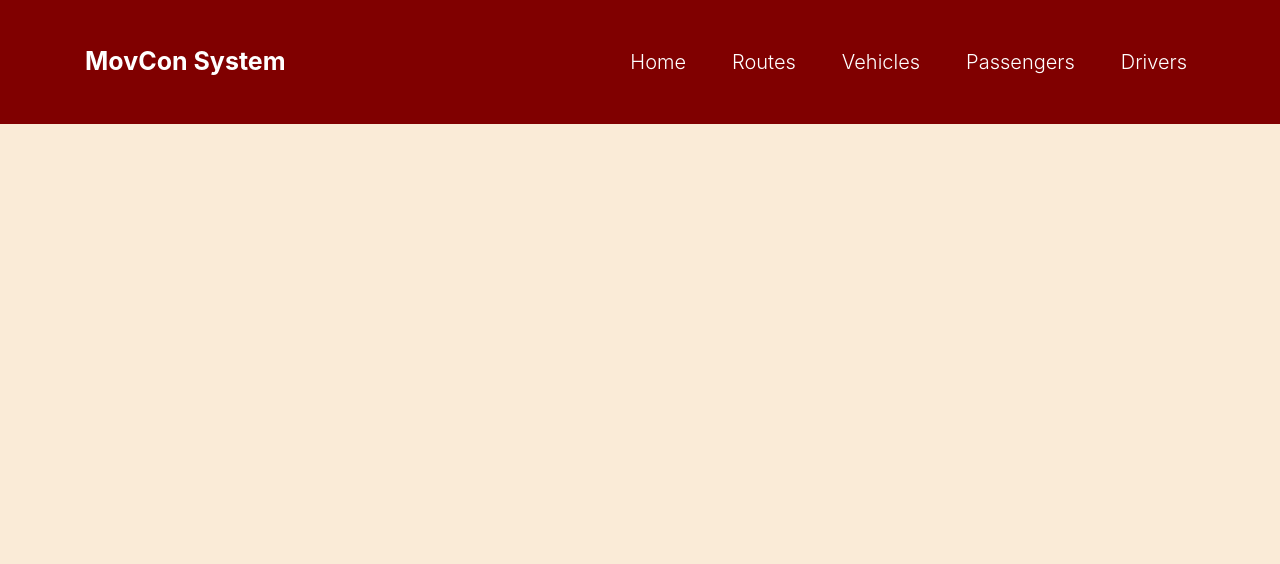
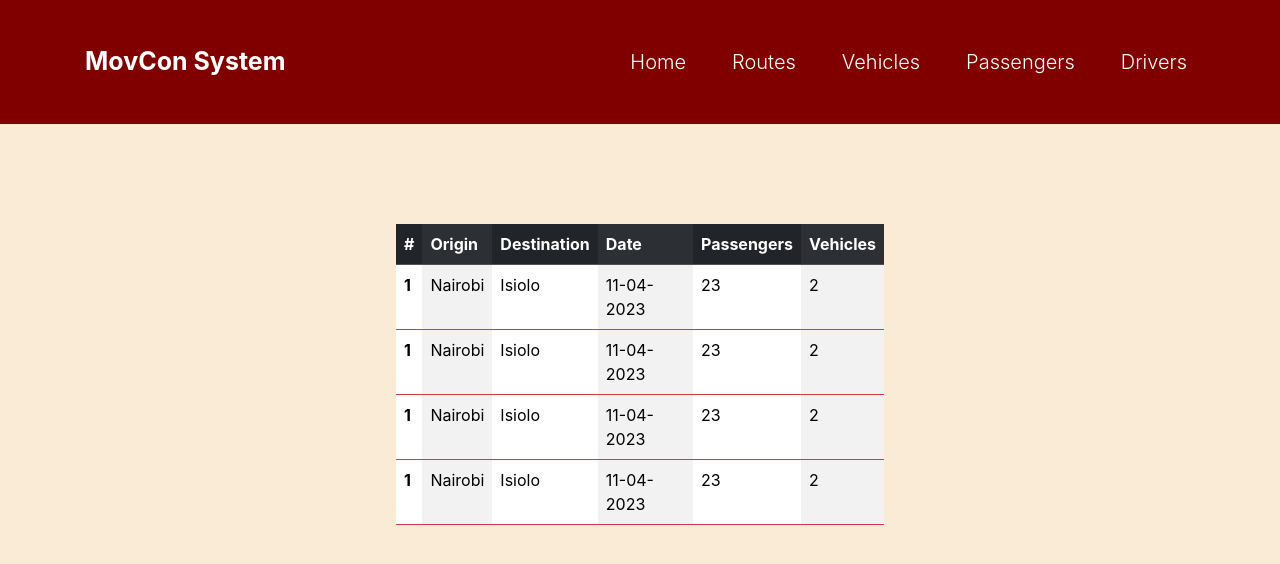
Before and after one commit to mashm3ll0w/phase-3-ip-frontend, a React (Create React App) app: page /vehicles in a window 1280 px wide. Shown: the top 564 px of the page. Built offline with nearby package versions, Linux system fonts and the light colour scheme.

Commit message:
Created the Homepage component and styling

```diff
--- a/src/components/App.js
+++ b/src/components/App.js
@@ -1,9 +1,11 @@
-import NavBar from "./NavBar"
+import NavBar from "./NavBar";
+import HomePage from "./HomePage";
 
-export default function App(){
-    return (
-        <div>
-            <NavBar />
-        </div>
-    )
+export default function App() {
+  return (
+    <div>
+      <NavBar />
+      <HomePage />
+    </div>
+  );
 }
--- /dev/null
+++ b/src/components/HomePage.js
@@ -0,0 +1,71 @@
+import React from "react";
+
+export default function HomePage() {
+  return (
+    <div className="main-content container-fluid">
+      {/* <div className="row-headings">
+          <h3>Rt</h3>
+          <h3>Origin</h3>
+          <h3>Destination</h3>
+          <h3>Date</h3>
+          <h3>Passengers</h3>
+          <h3>Vehicles</h3>
+        </div>
+        <br />
+        <div className="route-details">
+            <p>1</p>
+            <p>Isiolo</p>
+            <p>Nairobi</p>
+            <p>12-04-2023</p>
+            <p>13</p>
+            <p>2</p>
+        </div> */}
+      <table class="table border-danger table-hover table-striped-columns">
+        <thead className="table-dark">
+          <tr>
+            <th scope="col">#</th>
+            <th scope="col">Origin</th>
+            <th scope="col">Destination</th>
+            <th scope="col">Date</th>
+            <th scope="col">Passengers</th>
+            <th scope="col">Vehicles</th>
+          </tr>
+        </thead>
+        <tbody>
+          <tr>
+            <th scope="row">1</th>
+            <td>Nairobi</td>
+            <td>Isiolo</td>
+            <td>11-04-2023</td>
+            <td>23</td>
+            <td>2</td>
+          </tr>
+          <tr>
+            <th scope="row">1</th>
+            <td>Nairobi</td>
+            <td>Isiolo</td>
+            <td>11-04-2023</td>
+            <td>23</td>
+            <td>2</td>
+          </tr>
+          <tr>
+            <th scope="row">1</th>
+            <td>Nairobi</td>
+            <td>Isiolo</td>
+            <td>11-04-2023</td>
+            <td>23</td>
+            <td>2</td>
+          </tr>
+          <tr>
+            <th scope="row">1</th>
+            <td>Nairobi</td>
+            <td>Isiolo</td>
+            <td>11-04-2023</td>
+            <td>23</td>
+            <td>2</td>
+          </tr>
+        </tbody>
+      </table>
+    </div>
+  );
+}
--- a/src/index.css
+++ b/src/index.css
@@ -39,3 +39,18 @@ body {
 .nav-link:visited {
   color: #ffff !important;
 }
+
+/* Main Content */
+.main-content {
+  width: 40%;
+  /* border: solid 1px maroon; */
+  /* border-radius: 15px; */
+  margin-top: 100px;
+  /* padding: 20px; */
+}
+
+/* .row-headings {
+  display: flex;
+  flex-direction: row;
+  justify-content: space-evenly;
+} */
```
